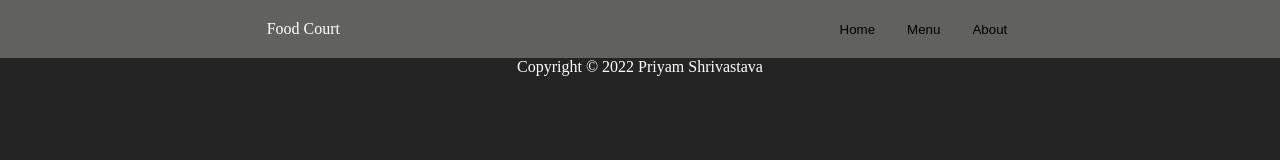
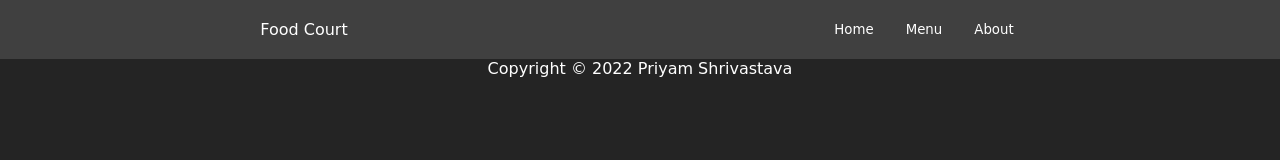
Before and after one commit to gweryf/restaurant-page, a website built with webpack: page dist/index.html in a window 1280 px wide. Built offline with nearby package versions, Linux system fonts and the light colour scheme; a web font is replaced by a local one.

Commit message:
added stying to basic elements

```diff
--- a/src/website.js
+++ b/src/website.js
@@ -4,37 +4,23 @@ function addNav() {
 
     const resrtname = document.createElement('div')
     resrtname.innerText = 'Food Court'
+    resrtname.classList.add('logo')
 
     const options = document.createElement('div')
+    options.classList.add('navbut')
 
     const home = document.createElement('button')
     home.innerText = 'Home'
-    home.style.border = 'none'
-    home.style.background = 'none'
-    home.style.cursor  = 'pointer'
     const menu = document.createElement('button')
     menu.innerText = 'Menu'
-    menu.style.border = 'none'
-    menu.style.background = 'none'
-    menu.style.cursor  = 'pointer'
     const about = document.createElement('button')
     about.innerText = 'About'
-    about.style.border = 'none'
-    about.style.background = 'none'
-    about.style.cursor  = 'pointer'
 
     navbar.appendChild(resrtname)
     options.appendChild(home)
     options.appendChild(menu)
     options.appendChild(about)
-    options.style.display = 'flex'
-    options.style.gap = '20px'
     navbar.appendChild(options)
-    navbar.style.display = 'flex'
-    navbar.style.justifyContent = 'space-around'
-    navbar.style.alignItems = 'center'
-    navbar.style.padding = '20px'
-    navbar.style.background = '#616160'
     return navbar
 }
 
@@ -42,16 +28,12 @@ function addFooter() {
     const webfooter = document.createElement('footer')
     webfooter.classList.add('foot')
     webfooter.innerText = 'Copyright © 2022 Priyam Shrivastava'
-    webfooter.style.textAlign = 'center'
     return webfooter
 }
 
 function renderPage() {
     const divele = document.getElementById('content')
     const body = document.querySelector('body')
-    body.style.margin = '0'
-    body.style.background = '#242424'
-    body.style.color = 'white'
     divele.appendChild(addNav())
     body.append(addFooter())
 }
```
Also changed, not shown: dist/bundle.js, dist/index.html, dist/style.css (added).
